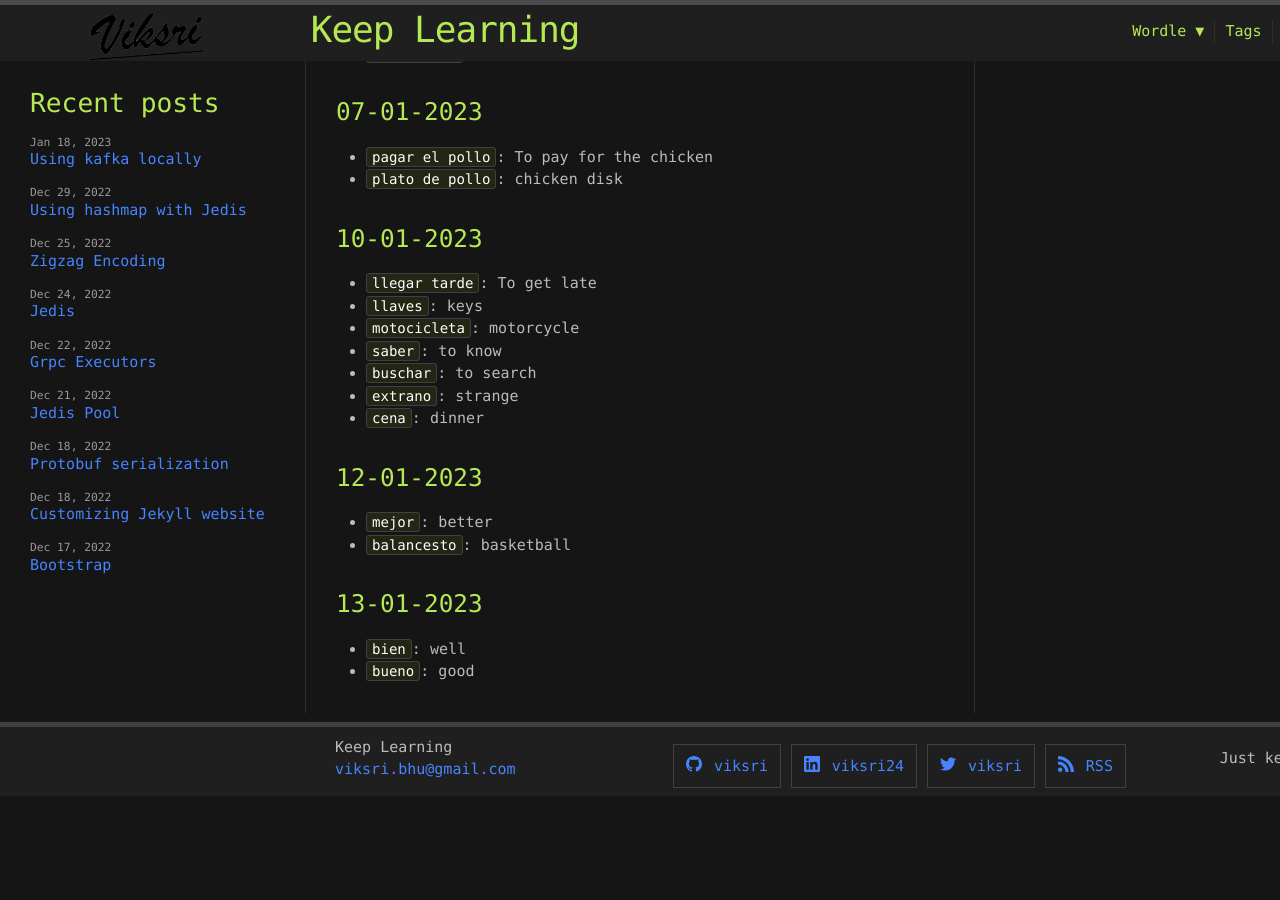
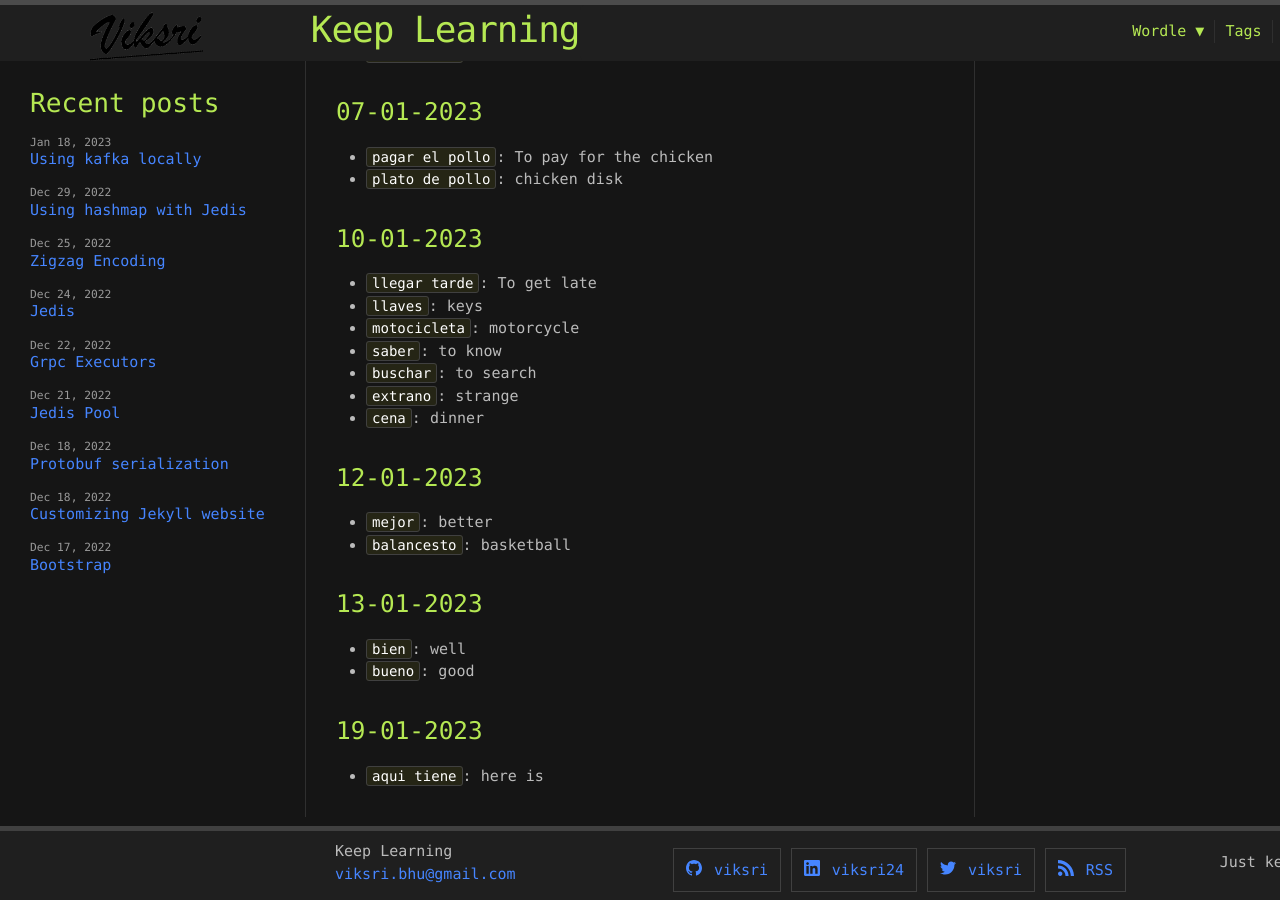
Before and after one commit to viksri/viksri.github.io, a Jekyll site: the page built from spanish/Jan2023.md, in a window 1280 px wide and 900 px high, scrolled down 649 px. Built offline with Jekyll 4.4.1, drawn with Linux system fonts in a browser that asks for light colours; before the commit the page ends 1445 px from its top, so only the background shows below that.

Commit message:
spanish & wordle update

```diff
--- a/spanish/Jan2023.md
+++ b/spanish/Jan2023.md
@@ -43,3 +43,6 @@ categories: language
 ### 13-01-2023
 - `bien`: well
 - `bueno`: good
+
+### 19-01-2023
+- `aqui tiene`: here is
```
Also changed, not shown: wordle/Jan2023.md (+1 -0 lines).
